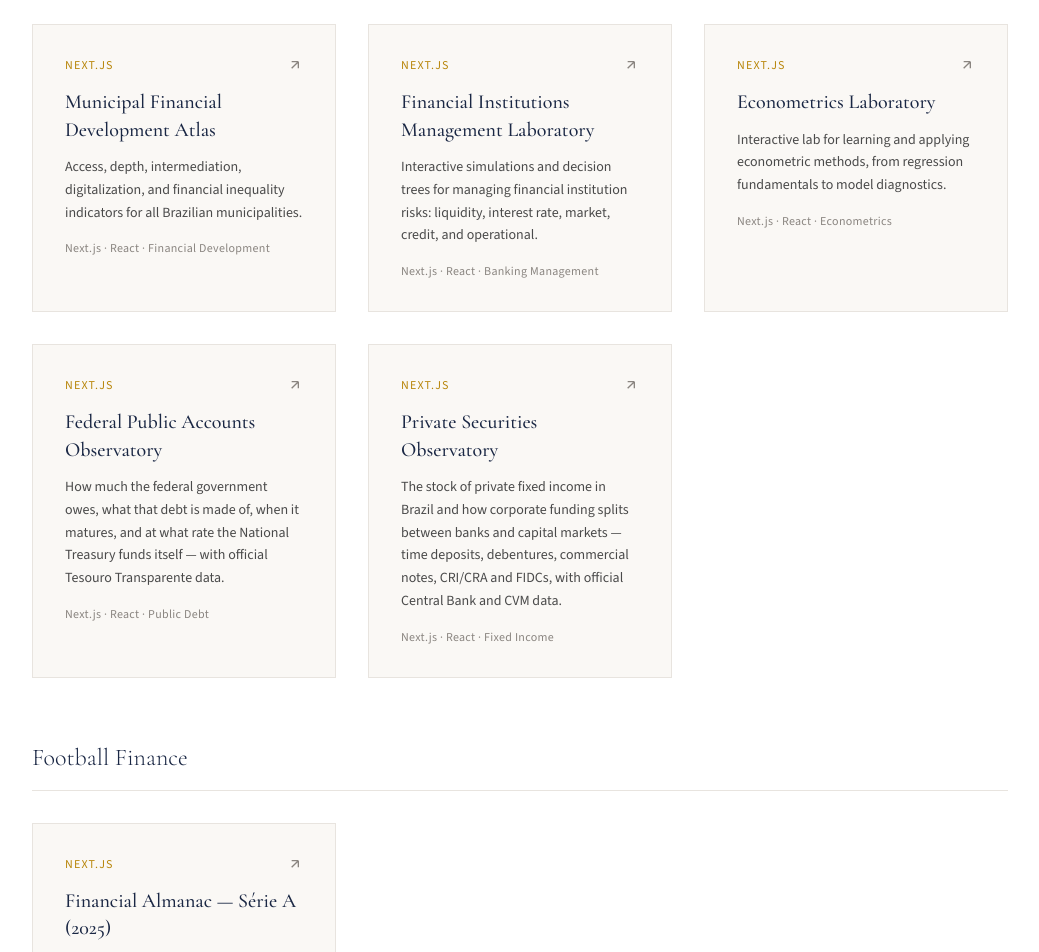
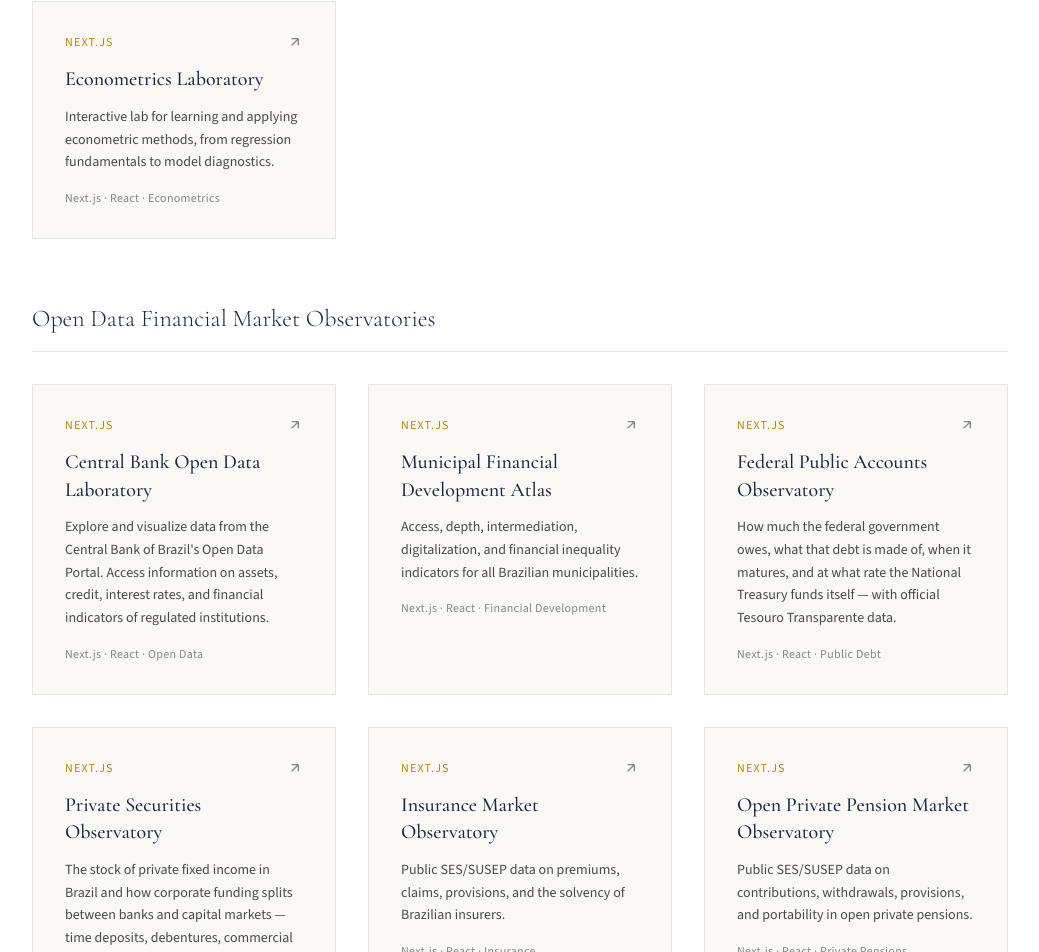
Before and after one commit to JAmerico1898/personal-website, a Next.js app: page / in a window 1280 px wide. Shown: the part 5115-6067 px from the top of the page, without its empty margins (120-1159 px from the left). Built offline with nearby package versions, Linux system fonts and the light colour scheme.

Commit message:
Add open data market observatories

```diff
--- a/src/app/page.tsx
+++ b/src/app/page.tsx
@@ -145,13 +145,6 @@ const t = {
             tech: "Next.js · React · Financial Markets",
           },
           {
-            title: "Central Bank Open Data Laboratory",
-            description:
-              "Explore and visualize data from the Central Bank of Brazil's Open Data Portal. Access information on assets, credit, interest rates, and financial indicators of regulated institutions.",
-            url: "https://laboratorio-dados-abertos-bcb.vercel.app/",
-            tech: "Next.js · React · Open Data",
-          },
-          {
             title: "Corporate Treasury Laboratory",
             description:
               "Interactive simulations for hands-on learning of treasury management — working capital, cash, inventory, receivables, and suppliers.",
@@ -173,13 +166,6 @@ const t = {
             tech: "Next.js · React · Financial Analysis",
           },
           {
-            title: "Municipal Financial Development Atlas",
-            description:
-              "Access, depth, intermediation, digitalization, and financial inequality indicators for all Brazilian municipalities.",
-            url: "https://atlas-desenvolvimento-financeiro-mu.vercel.app/",
-            tech: "Next.js · React · Financial Development",
-          },
-          {
             title: "Financial Institutions Management Laboratory",
             description:
               "Interactive simulations and decision trees for managing financial institution risks: liquidity, interest rate, market, credit, and operational.",
@@ -192,6 +178,25 @@ const t = {
               "Interactive lab for learning and applying econometric methods, from regression fundamentals to model diagnostics.",
             url: "https://laboratorio-econometria.vercel.app/",
             tech: "Next.js · React · Econometrics",
+          },
+        ],
+      },
+      {
+        title: "Open Data Financial Market Observatories",
+        projects: [
+          {
+            title: "Central Bank Open Data Laboratory",
+            description:
+              "Explore and visualize data from the Central Bank of Brazil's Open Data Portal. Access information on assets, credit, interest rates, and financial indicators of regulated institutions.",
+            url: "https://laboratorio-dados-abertos-bcb.vercel.app/",
+            tech: "Next.js · React · Open Data",
+          },
+          {
+            title: "Municipal Financial Development Atlas",
+            description:
+              "Access, depth, intermediation, digitalization, and financial inequality indicators for all Brazilian municipalities.",
+            url: "https://atlas-desenvolvimento-financeiro-mu.vercel.app/",
+            tech: "Next.js · React · Financial Development",
           },
           {
             title: "Federal Public Accounts Observatory",
@@ -206,6 +211,27 @@ const t = {
               "The stock of private fixed income in Brazil and how corporate funding splits between banks and capital markets — time deposits, debentures, commercial notes, CRI/CRA and FIDCs, with official Central Bank and CVM data.",
             url: "https://observatorio-titulos-privados-a4se.vercel.app/",
             tech: "Next.js · React · Fixed Income",
+          },
+          {
+            title: "Insurance Market Observatory",
+            description:
+              "Public SES/SUSEP data on premiums, claims, provisions, and the solvency of Brazilian insurers.",
+            url: "https://observatorio-mercado-seguros.vercel.app/",
+            tech: "Next.js · React · Insurance",
+          },
+          {
+            title: "Open Private Pension Market Observatory",
+            description:
+              "Public SES/SUSEP data on contributions, withdrawals, provisions, and portability in open private pensions.",
+            url: "https://observatorio-previdencia-privada.vercel.app/",
+            tech: "Next.js · React · Private Pensions",
+          },
+          {
+            title: "Asset Management Market Observatory",
+            description:
+              "Assets under management (AUM), fundraising, performance, and portfolios of Brazilian asset managers.",
+            url: "https://observatorio-gestao-recursos.vercel.app/",
+            tech: "Next.js · React · Asset Management",
           },
         ],
       },
@@ -347,13 +373,6 @@ const t = {
             tech: "Next.js · React · Mercado Financeiro",
           },
           {
-            title: "Laboratório de Dados Abertos do Banco Central",
-            description:
-              "Explore e visualize dados do Portal de Dados Abertos do Banco Central do Brasil. Consulte informações sobre ativos, crédito, taxas de juros e indicadores financeiros das instituições reguladas.",
-            url: "https://laboratorio-dados-abertos-bcb.vercel.app/",
-            tech: "Next.js · React · Dados Abertos",
-          },
-          {
             title: "Laboratório de Tesouraria de Empresas",
             description:
               "Simulações interativas para o aprendizado prático da gestão de tesouraria — capital de giro, caixa, estoques, recebíveis e fornecedores.",
@@ -375,13 +394,6 @@ const t = {
             tech: "Next.js · React · Análise Financeira",
           },
           {
-            title: "Atlas de Desenvolvimento Financeiro dos Municípios",
-            description:
-              "Indicadores de acesso, profundidade, intermediação, digitalização e desigualdade financeira para todos os municípios brasileiros.",
-            url: "https://atlas-desenvolvimento-financeiro-mu.vercel.app/",
-            tech: "Next.js · React · Desenvolvimento Financeiro",
-          },
-          {
             title: "Laboratório de Gestão de Instituições Financeiras",
             description:
               "Simulações interativas e árvores de decisão para a gestão dos riscos de instituições financeiras: liquidez, taxas de juros, mercado, crédito e operacional.",
@@ -394,6 +406,25 @@ const t = {
               "Laboratório interativo para aprender e aplicar métodos econométricos, dos fundamentos da regressão ao diagnóstico de modelos.",
             url: "https://laboratorio-econometria.vercel.app/",
             tech: "Next.js · React · Econometria",
+          },
+        ],
+      },
+      {
+        title: "Observatórios de Dados Abertos do Mercado Financeiro",
+        projects: [
+          {
+            title: "Laboratório de Dados Abertos do Banco Central",
+            description:
+              "Explore e visualize dados do Portal de Dados Abertos do Banco Central do Brasil. Consulte informações sobre ativos, crédito, taxas de juros e indicadores financeiros das instituições reguladas.",
+            url: "https://laboratorio-dados-abertos-bcb.vercel.app/",
+            tech: "Next.js · React · Dados Abertos",
+          },
+          {
+            title: "Atlas de Desenvolvimento Financeiro dos Municípios",
+            description:
+              "Indicadores de acesso, profundidade, intermediação, digitalização e desigualdade financeira para todos os municípios brasileiros.",
+            url: "https://atlas-desenvolvimento-financeiro-mu.vercel.app/",
+            tech: "Next.js · React · Desenvolvimento Financeiro",
           },
           {
             title: "Observatório das Contas Públicas Federais",
@@ -408,6 +439,27 @@ const t = {
               "O estoque de renda fixa privada no Brasil e como o financiamento das empresas se divide entre bancos e mercado de capitais — depósitos a prazo, debêntures, notas comerciais, CRI/CRA e FIDCs, com dados oficiais do Banco Central e da CVM.",
             url: "https://observatorio-titulos-privados-a4se.vercel.app/",
             tech: "Next.js · React · Renda Fixa",
+          },
+          {
+            title: "Observatório do Mercado de Seguros",
+            description:
+              "Dados públicos do SES/SUSEP — prêmios, sinistros, provisões e solvência das seguradoras brasileiras.",
+            url: "https://observatorio-mercado-seguros.vercel.app/",
+            tech: "Next.js · React · Seguros",
+          },
+          {
+            title: "Observatório do Mercado de Previdência Aberta",
+            description:
+              "Dados públicos do SES/SUSEP — contribuições, resgates, provisões e portabilidade da previdência complementar aberta.",
+            url: "https://observatorio-previdencia-privada.vercel.app/",
+            tech: "Next.js · React · Previdência Privada",
+          },
+          {
+            title: "Observatório do Mercado de Gestão de Recursos",
+            description:
+              "Patrimônio sob administração (AUM), captação, performance e carteiras das gestoras brasileiras.",
+            url: "https://observatorio-gestao-recursos.vercel.app/",
+            tech: "Next.js · React · Gestão de Recursos",
           },
         ],
       },
```
